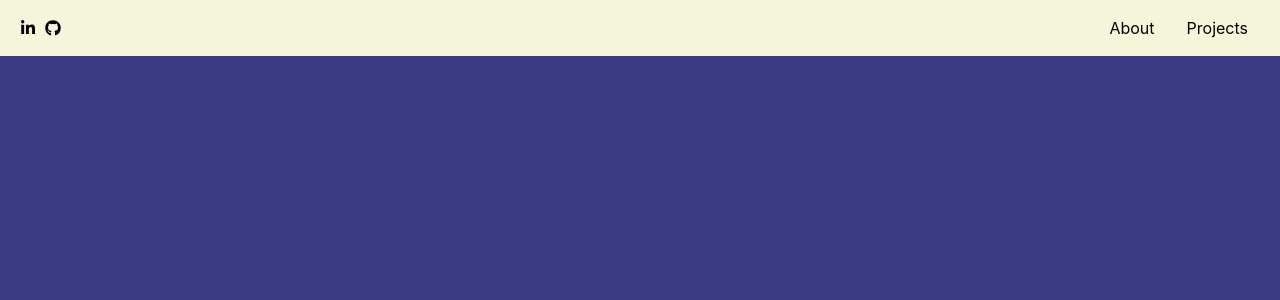
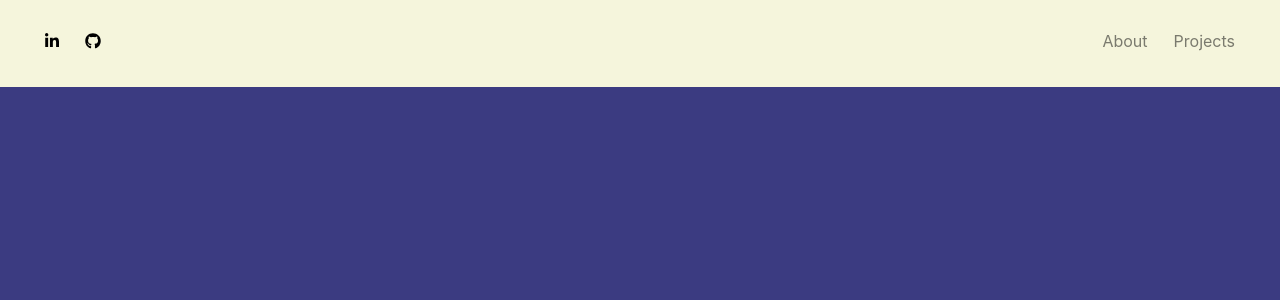
Before and after one commit to samanthabarrueta/React-Portfolio, a React (Create React App) app: page /Projects in a window 1280 px wide. Shown: the top 300 px of the page. Built offline with nearby package versions, Linux system fonts and the light colour scheme.

Commit message:
convert Nav to a Navbar

```diff
--- a/src/components/Navbar/index.css
+++ b/src/components/Navbar/index.css
@@ -3,7 +3,7 @@ a {
 }
 
 .navbar {
-    margin-bottom: 15px;
+    margin-bottom: 5px;
     background-color: beige;
     font-family: -apple-system, BlinkMacSystemFont, 'Segoe UI', 'Roboto', 'Oxygen',
       'Ubuntu', 'Cantarell', 'Fira Sans', 'Droid Sans', 'Helvetica Neue',
--- a/src/components/Navbar/index.js
+++ b/src/components/Navbar/index.js
@@ -1,44 +1,45 @@
 import React from "react";
-import Nav from "react-bootstrap/Nav"
-import { Link, useLocation } from "react-router-dom";
+import Nav from "react-bootstrap/Nav";
+import Navbar from "react-bootstrap/Navbar";
+import { useLocation } from "react-router-dom";
 import { FontAwesomeIcon } from "@fortawesome/react-fontawesome";
 import { faLinkedinIn, faGithub } from "@fortawesome/free-brands-svg-icons";
 import "./index.css";
 
-const Navbar = () => {
+const Navigation = () => {
     const location = useLocation();
 
     return (
         <div className="navbar">
-            <Nav defaultActiveKey="/home">
-                <Nav.Item className="spacing">
-                    <li className="nav-item">
+            <Navbar defaultActiveKey="/home">
+                <Nav className="spacing">
+                    <Nav.Link href="#home">
                         <a href="https://www.linkedin.com/in/samantha-barrueta/" target="_blank" rel="noopener noreferrer"><FontAwesomeIcon icon={ faLinkedinIn } /></a>
-                    </li>
-                </Nav.Item>
+                    </Nav.Link>
+                </Nav>
 
-                <Nav.Item className="spacing">
-                    <li className="nav-item">
+                <Nav className="spacing">
+                    <Nav.Link href="#home">
                         <a href="https://github.com/samanthabarrueta" target="_blank" rel="noopener noreferrer"><FontAwesomeIcon icon={ faGithub } /></a>
-                    </li>
-                </Nav.Item>
-            </Nav>
+                    </Nav.Link>
+                </Nav>
+            </Navbar>
 
-            <Nav>
-                <Nav.Item>
-                    <Link to="/React-Portfolio" className={location.pathname === "/React-Portfolio" ? "nav-link active" : "nav-link"}>
+            <Navbar>
+                <Nav className="spacing">
+                    <Nav.Link href="#about"  className={"nav-link active", "nav-link"}>
                         About
-                    </Link>
-                </Nav.Item>
+                    </Nav.Link>
+                </Nav>
 
-                <Nav.Item>
-                    <Link to="/Projects" className={location.pathname === "/Projects" ? "nav-link active" : "nav-link"}>
+                <Nav className="spacing">
+                    <Nav.Link href="#projects" className={"nav-link active", "nav-link"}>
                         Projects
-                    </Link>
-                </Nav.Item>
-            </Nav>
+                    </Nav.Link>
+                </Nav>
+            </Navbar>
         </div>
   );
 }
 
-export default Navbar;
+export default Navigation;
```
